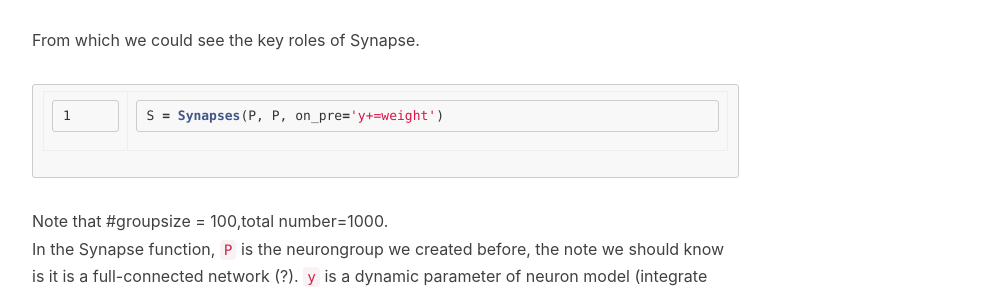
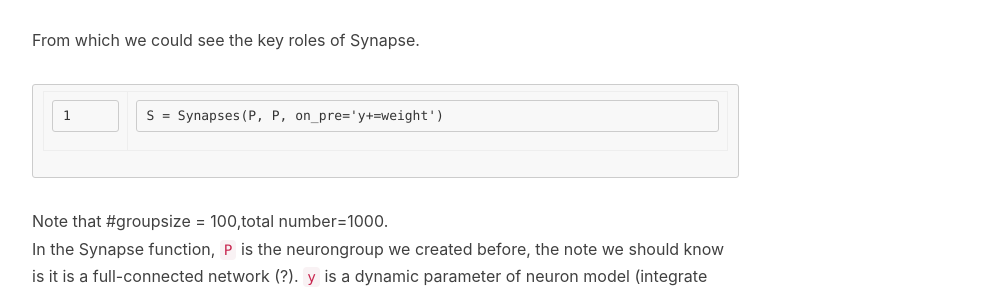
Before and after one commit to HaoWillSi/HaoWillSi.github.io, a Jekyll site: the page built from _posts/2018-11-24-Learn Synapse by examples frompapers.md, in a window 1280 px wide and 900 px high, scrolled down 1038 px. Shown: the part 152-446 px from the top of the window, without its empty margins (233-1240 px from the left). Built offline with Jekyll 4.4.1, drawn with Linux system fonts in a browser that asks for light colours; nearby versions of some CDN libraries; comment, search, counter and statistics services are not loaded.

Commit message:
Update 2018-11-24-Learn Synapse by examples frompapers.md

````diff
--- a/_posts/2018-11-24-Learn Synapse by examples frompapers.md
+++ b/_posts/2018-11-24-Learn Synapse by examples frompapers.md
@@ -34,9 +34,9 @@ The network part in the code of this paper is:<br>
         Sinput.connect()
 
 From which we could see the key roles of Synapse.
-```py
-S = Synapses(P, P, on_pre='y+=weight')
-```
+
+        S = Synapses(P, P, on_pre='y+=weight')
+
 
 Note that #groupsize = 100,total number=1000.<br>
 In the Synapse function, `P` is the neurongroup we created before, the note we should know is it is a full-connected network (?). `y` is
````
